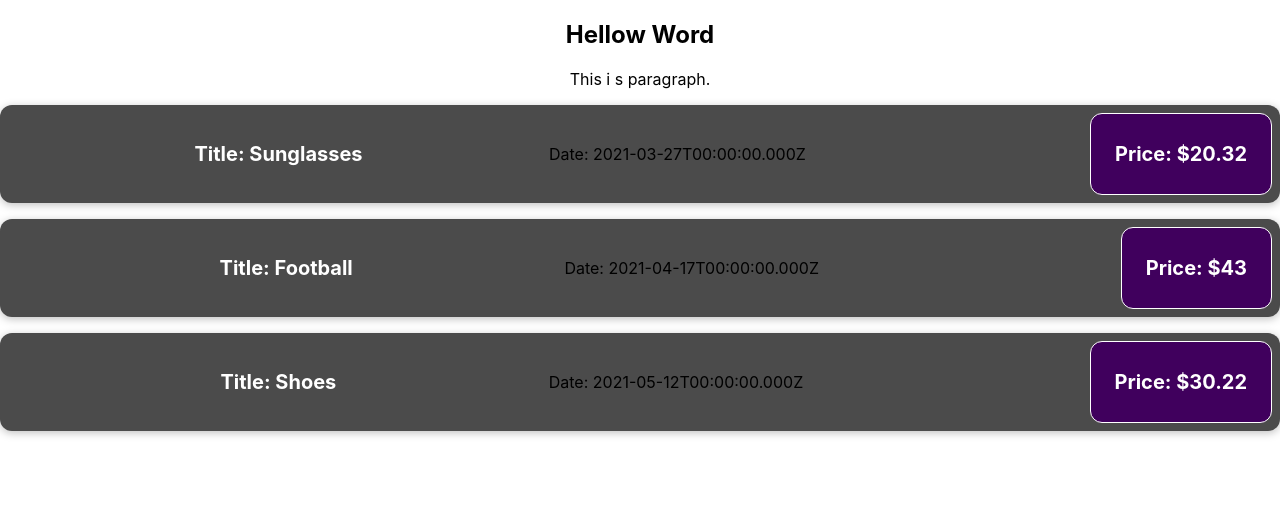
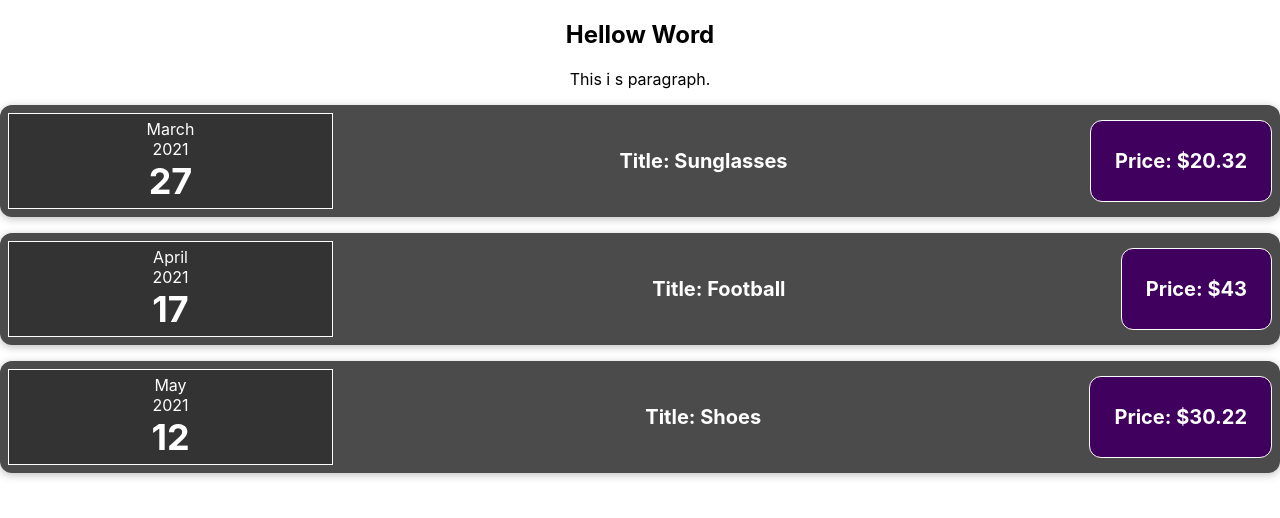
Before and after one commit to przemekdab1993/react-project-zero, a React (Create React App) app: page / in a window 1280 px wide. Shown: the top 518 px of the page. Built offline with nearby package versions, Linux system fonts and the light colour scheme.

Commit message:
add new component ExpenseDate i add css for him

```diff
--- a/src/App.js
+++ b/src/App.js
@@ -1,6 +1,6 @@
 
 import './App.css';
-import ExpenseItem from './components/ExpenseItem/ExpenseItem';
+import ExpenseItem from './components/Expense/ExpenseItem';
 
 function App() {
 
@@ -18,17 +18,17 @@ function App() {
                 title={expenses[0].title}
                 date={expenses[0].date}
                 price={expenses[0].price}
-            ></ExpenseItem>
+            />
             <ExpenseItem
                 title={expenses[1].title}
                 date={expenses[1].date}
                 price={expenses[1].price}
-            ></ExpenseItem>
+            />
             <ExpenseItem
                 title={expenses[2].title}
                 date={expenses[2].date}
                 price={expenses[2].price}
-            ></ExpenseItem>
+            />
         </div>
     );
 }
--- /dev/null
+++ b/src/components/Expense/ExpenseDate.css
@@ -0,0 +1,27 @@
+.expense-date {
+    display: flex;
+    flex-direction: column;
+    align-items: flex-end;
+    flex-flow: column-reverse;
+    justify-content: flex-start;
+    flex: 1;
+    border: 1px solid #fff;
+    background-color: #333;
+    color: #fff;
+    gap: 0;
+    padding: 5px;
+}
+
+.expense-date__day {
+    font-size: 36px;
+    font-weight: 700;
+}
+
+@media (min-width: 580px) {
+    .expense-date {
+        flex-direction: column;
+        align-items: center;
+        justify-content: flex-start;
+        flex: 1;
+    }
+}
--- /dev/null
+++ b/src/components/Expense/ExpenseDate.js
@@ -0,0 +1,18 @@
+import './ExpenseDate.css';
+
+function ExpenseDate(props) {
+
+    const month = props.date.toLocaleString('en-US', { month: 'long' });
+    const day = props.date.toLocaleString('en-US', { day: '2-digit' });
+    const year = props.date.getFullYear();
+
+    return (
+        <div className="expense-date">
+            <div className="expense-date__month">{month}</div>
+            <div className="expense-date__year">{year}</div>
+            <div className="expense-date__day">{day}</div>
+        </div>
+    );
+}
+
+export default ExpenseDate;
--- a/src/components/ExpenseItem/ExpenseItem.css
+++ b/src/components/Expense/ExpenseItem.css
@@ -16,7 +16,7 @@
     align-items: flex-end;
     flex-flow: column-reverse;
     justify-content: flex-start;
-    flex: 1;
+    flex: 3;
 }
 
 .expense-item h2 {
@@ -42,7 +42,7 @@
         flex-direction: row;
         align-items: center;
         justify-content: flex-start;
-        flex: 1;
+        flex: 3;
     }
 
     .expense-item__description h2 {
--- a/src/components/ExpenseItem/ExpenseItem.js
+++ b/src/components/Expense/ExpenseItem.js
@@ -1,17 +1,17 @@
 import './ExpenseItem.css';
+
+import ExpenseDate from "./ExpenseDate";
 
 function ExpenseItem(props) {
 
     return (
         <div className="expense-item">
+            <ExpenseDate date={ props.date } />
             <div className="expense-item__description">
                 <h2>Title: <span>{ props.title }</span></h2>
-            </div>
-            <div className="expense-item__description">
-                <p>Date: <span>{ props.date.toISOString() }</span></p>
-            </div>
-            <div className="expense-item__price">
-                <p>Price: <span>${ props.price }</span></p>
+                <div className="expense-item__price">
+                    <p>Price: <span>${ props.price }</span></p>
+                </div>
             </div>
         </div>
     );
```
